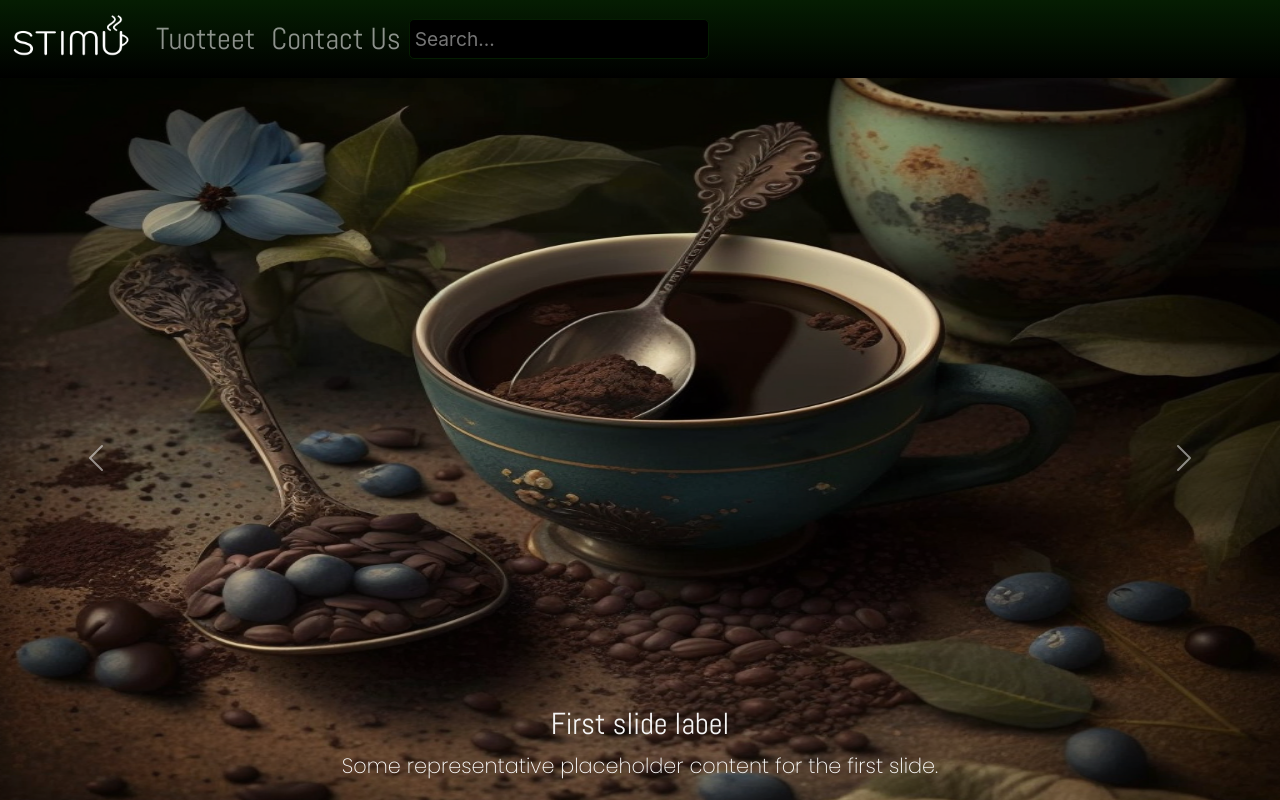
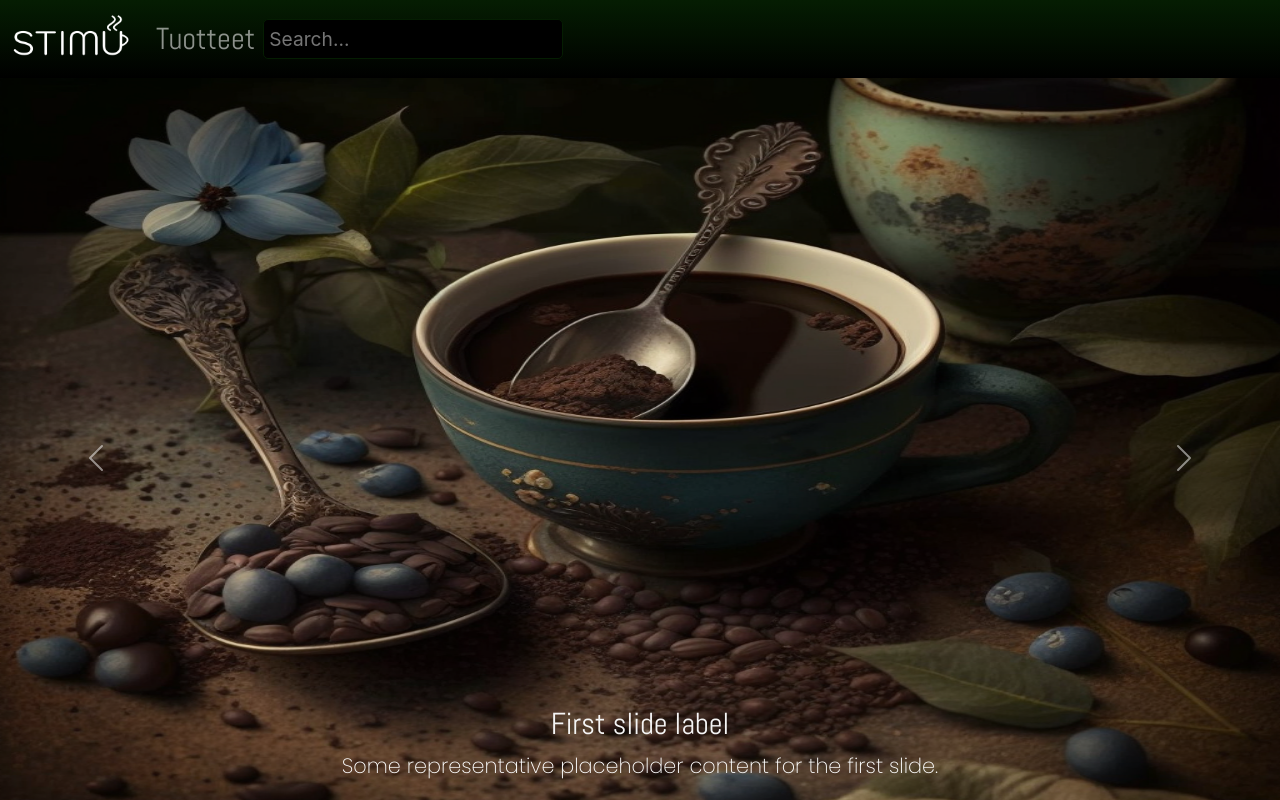
Before and after one commit to Stimu-Webshop/stimu-webshop.github.io, a React (Create React App) app in the folder caffeine-shop/: page / in a window 1280 px wide. Shown: the top 800 px of the page. Built offline with nearby package versions, Linux system fonts and the light colour scheme.

Commit message:
Removed options

```diff
--- a/caffeine-shop/src/components/Navbar.js
+++ b/caffeine-shop/src/components/Navbar.js
@@ -30,11 +30,6 @@
                                 Tuotteet
                             </Link>
                         </li>
-                        <li className="nav-item">
-                            <Link className="nav-link" to="/contactus">
-                                Contact Us
-                            </Link>
-                        </li>
                         <form className="search-bar-container">
                             <Search />
                         </form>
```
